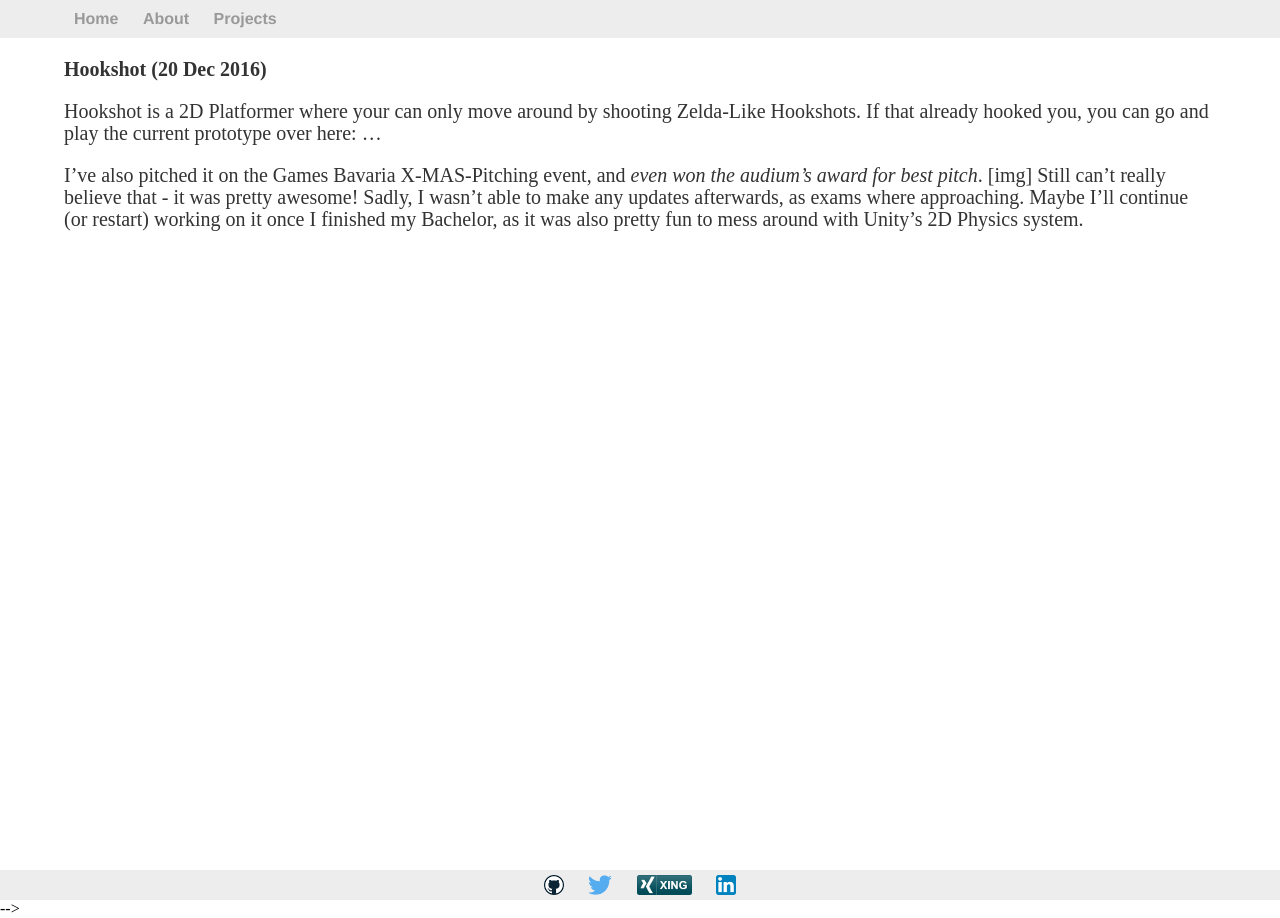
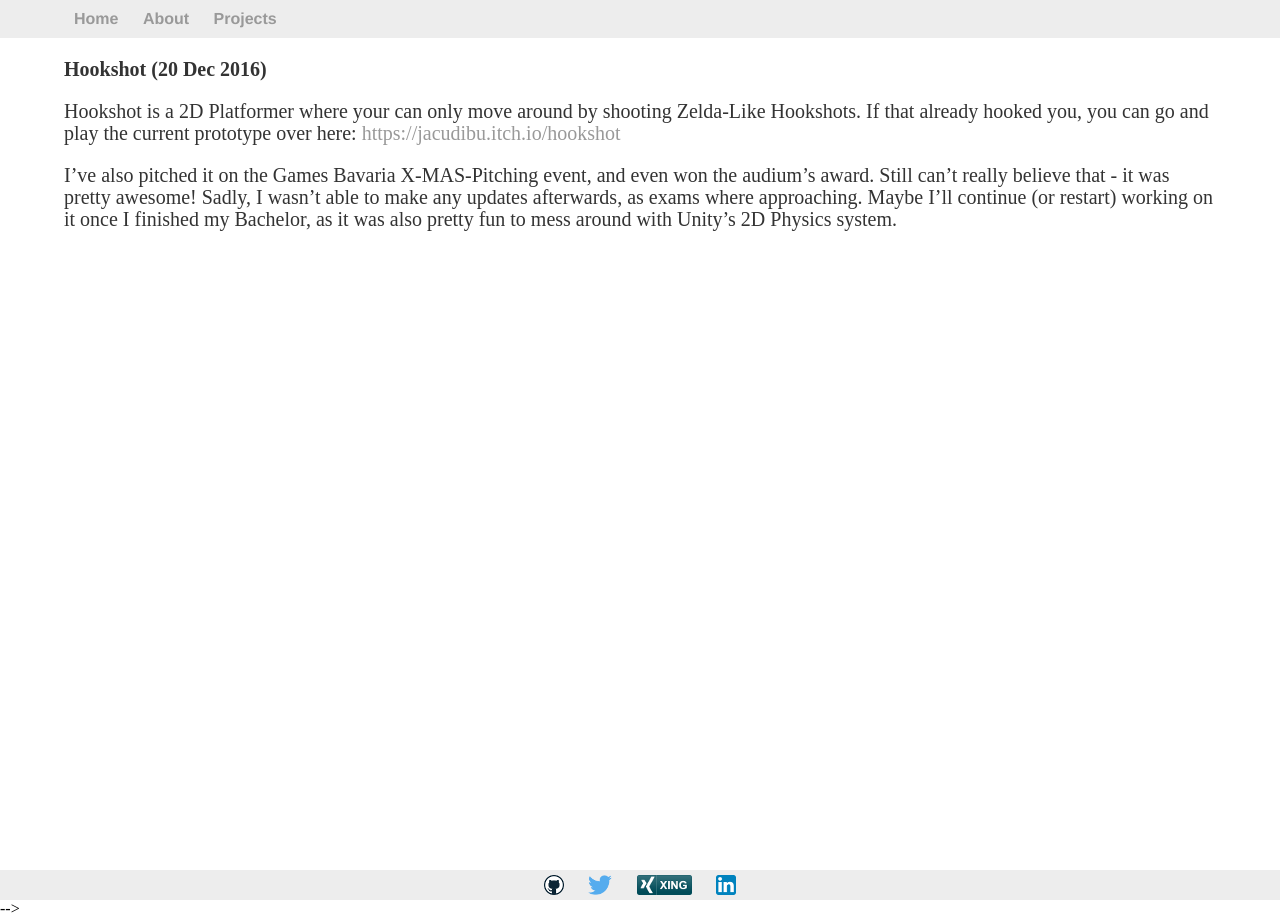
Before and after one commit to Jacudibu/jacudibu.github.io, a Jekyll site: the page built from _posts/2016-12-20-Hookshot.md, in a window 1280 px wide. Built offline with Jekyll 4.4.1, drawn with Linux system fonts in a browser that asks for light colours.

Commit message:
Fixed hookshot link

```diff
--- a/_posts/2016-12-20-Hookshot.md
+++ b/_posts/2016-12-20-Hookshot.md
@@ -4,9 +4,8 @@ title: Hookshot
 date: 2016-12-20
 tags: Unity C# Hobby
 ---
-Hookshot is a 2D Platformer where your can only move around by shooting Zelda-Like Hookshots. If that already hooked you, you can go and play the current prototype over here: ...
+Hookshot is a 2D Platformer where your can only move around by shooting Zelda-Like Hookshots. If that already hooked you, you can go and play the current prototype over here: <a href = "https://jacudibu.itch.io/hookshot">https://jacudibu.itch.io/hookshot</a>
 
-I've also pitched it on the Games Bavaria X-MAS-Pitching event, and *even won the audium's award for best pitch*.
-[img]
+I've also pitched it on the Games Bavaria X-MAS-Pitching event, and even won the audium's award.
 Still can't really believe that - it was pretty awesome!
 Sadly, I wasn't able to make any updates afterwards, as exams where approaching. Maybe I'll continue (or restart) working on it once I finished my Bachelor, as it was also pretty fun to mess around with Unity's 2D Physics system.
```
